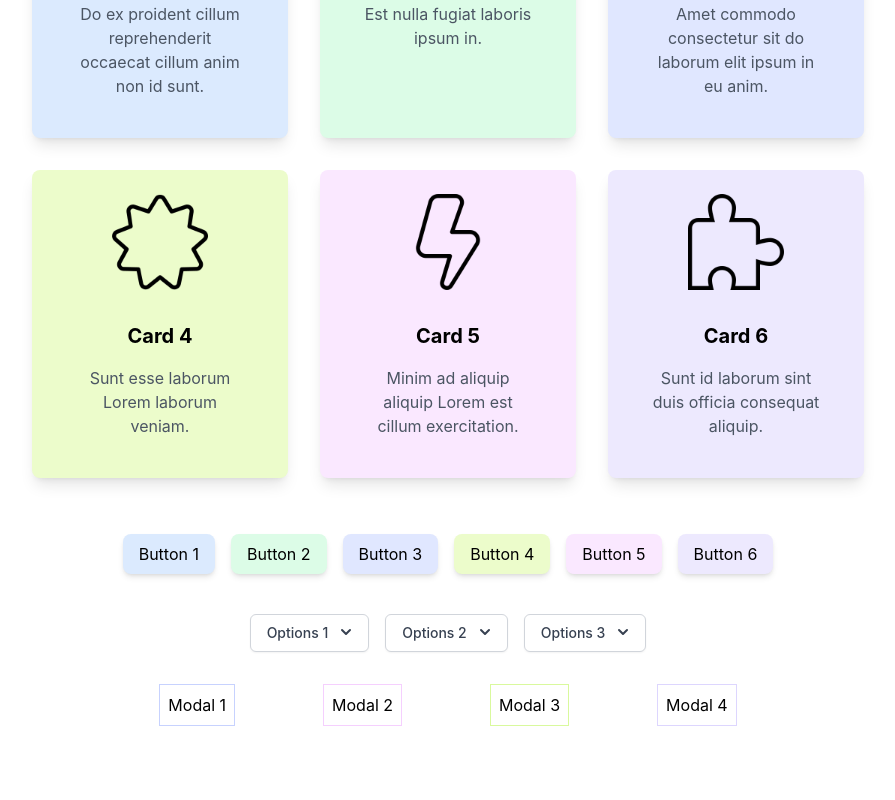
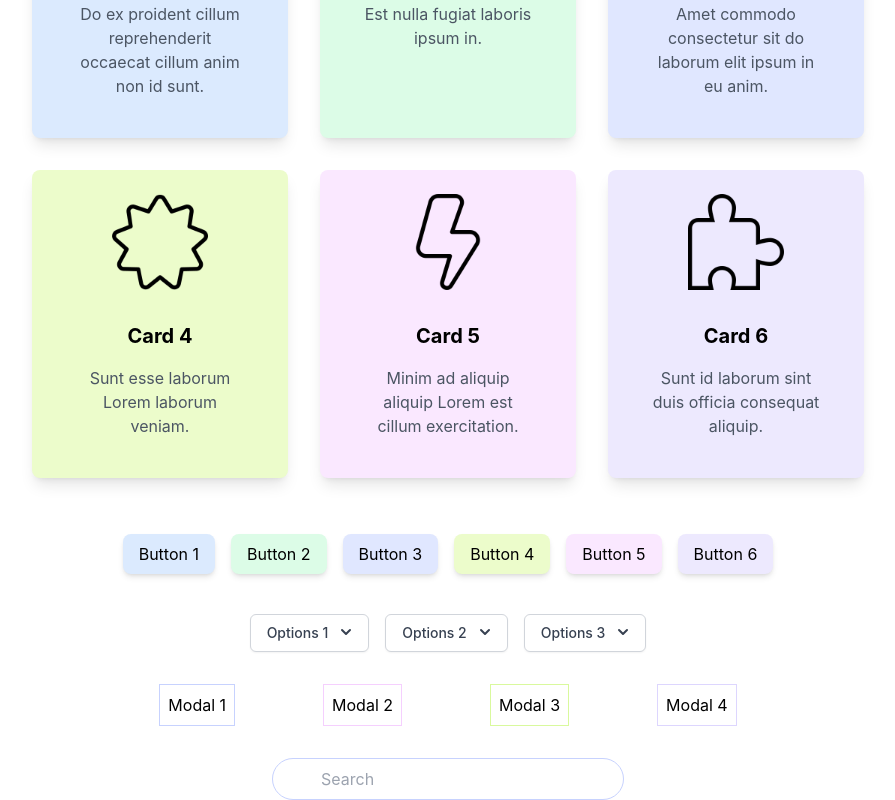
Before and after one commit to yafira/cute-ui-interactions, a React (Create React App) app: page / in a window 1280 px wide. Shown: the part 370-1170 px from the top of the page, without its empty margins (192-1087 px from the left). Before the commit the page ends 1112 px from the top, so only its background shows below. Built offline with nearby package versions, Linux system fonts and the light colour scheme.

Commit message:
implemented a searchbar component

```diff
--- a/src/App.js
+++ b/src/App.js
@@ -4,6 +4,7 @@ import Button from './components/Button'
 import { loremIpsum } from 'lorem-ipsum'
 import DropdownMenu from './components/DropdownMenu'
 import Modal from './components/Modal'
+import SearchBar from './components/SearchBar'
 
 const Header = () => {
 	return (
@@ -145,6 +146,7 @@ function App() {
 			</div>
 			<DropdownMenu />
 			<Modal />
+			<SearchBar />
 		</>
 	)
 }
--- /dev/null
+++ b/src/components/SearchBar.js
@@ -0,0 +1,39 @@
+import React, { useState } from 'react'
+import { motion } from 'framer-motion'
+
+const SearchBar = () => {
+	const [isFocused, setIsFocused] = useState(false)
+
+	const handleFocus = () => {
+		setIsFocused(true)
+	}
+
+	const handleBlur = () => {
+		setIsFocused(false)
+	}
+
+	return (
+		<div className='flex justify-center mt-4'>
+			<div className='relative w-96 px-4'>
+				<motion.input
+					type='text'
+					className='border border-indigo-200 rounded-full py-2 px-4 pl-12 outline-none w-full'
+					placeholder='Search'
+					onFocus={handleFocus}
+					onBlur={handleBlur}
+					initial={{ scale: 0.8 }}
+					animate={{ scale: isFocused ? 1.1 : 1 }}
+					transition={{ duration: 0.2 }}
+				/>
+				<motion.div
+					className='absolute inset-y-0 left-0 flex items-center pl-4'
+					initial={{ left: '0.75rem' }}
+					animate={{ left: isFocused ? '0.25rem' : '0.75rem' }}
+					transition={{ duration: 0.2 }}
+				></motion.div>
+			</div>
+		</div>
+	)
+}
+
+export default SearchBar
```
